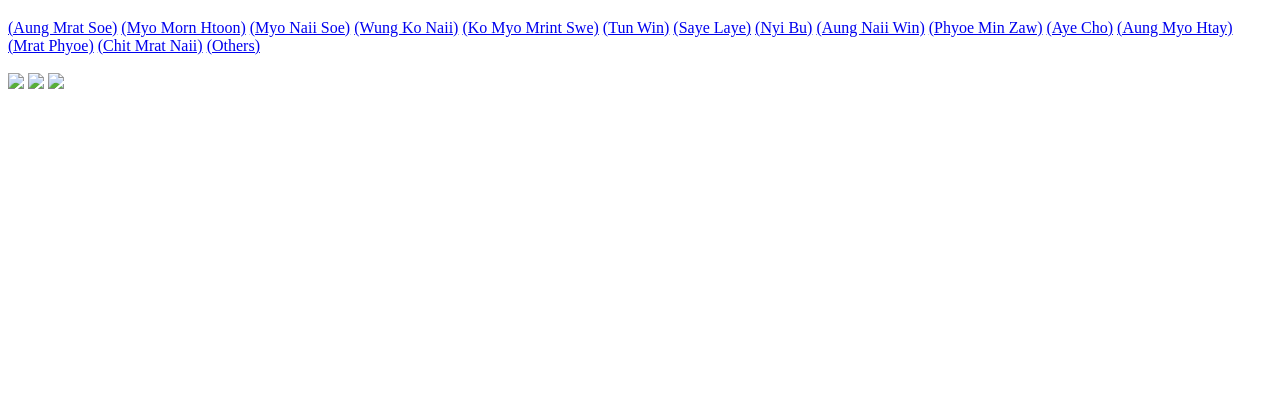
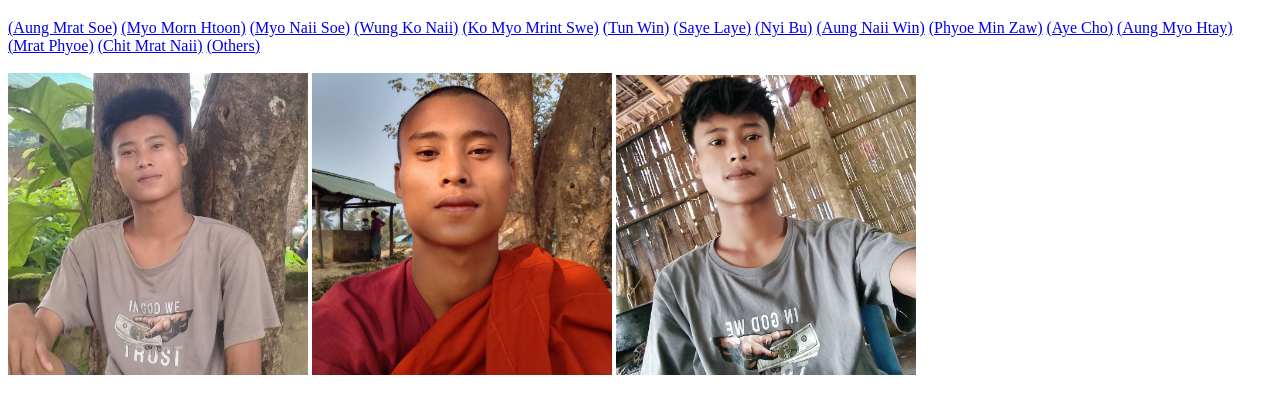
Before and after one commit to WungKoNaii/My-Gallery, a plain HTML site: page amh.html in a window 1280 px wide. Shown: the part 61-474 px from the top of the page. Drawn offline with Linux system fonts and the light colour scheme.

Commit message:
Update amh.html

```diff
--- a/amh.html
+++ b/amh.html
@@ -23,8 +23,8 @@
 <a href="cmn.html">(Chit Mrat Naii)</a>
 <a href="others.html">(Others)</a>
 <br><br>
-<img src="images/amh1.jpg" width="300">
-<img src="images/amh2.jpg" width="300">
-<img src="images/amh3.jpg" width="300">
+<img src="amh1.jpg" width="300">
+<img src="amh2.jpg" width="300">
+<img src="amh3.jpg" width="300">
 </body>
 </html>
```
